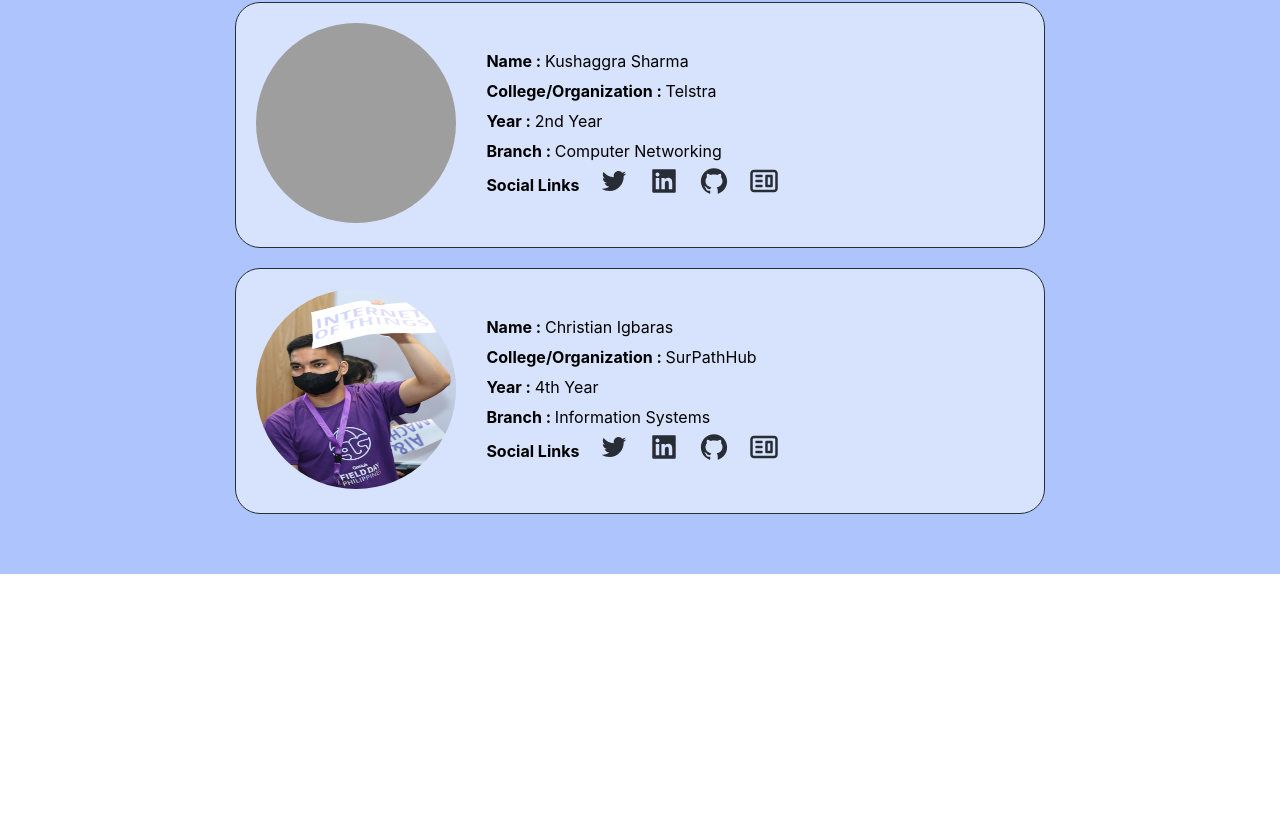
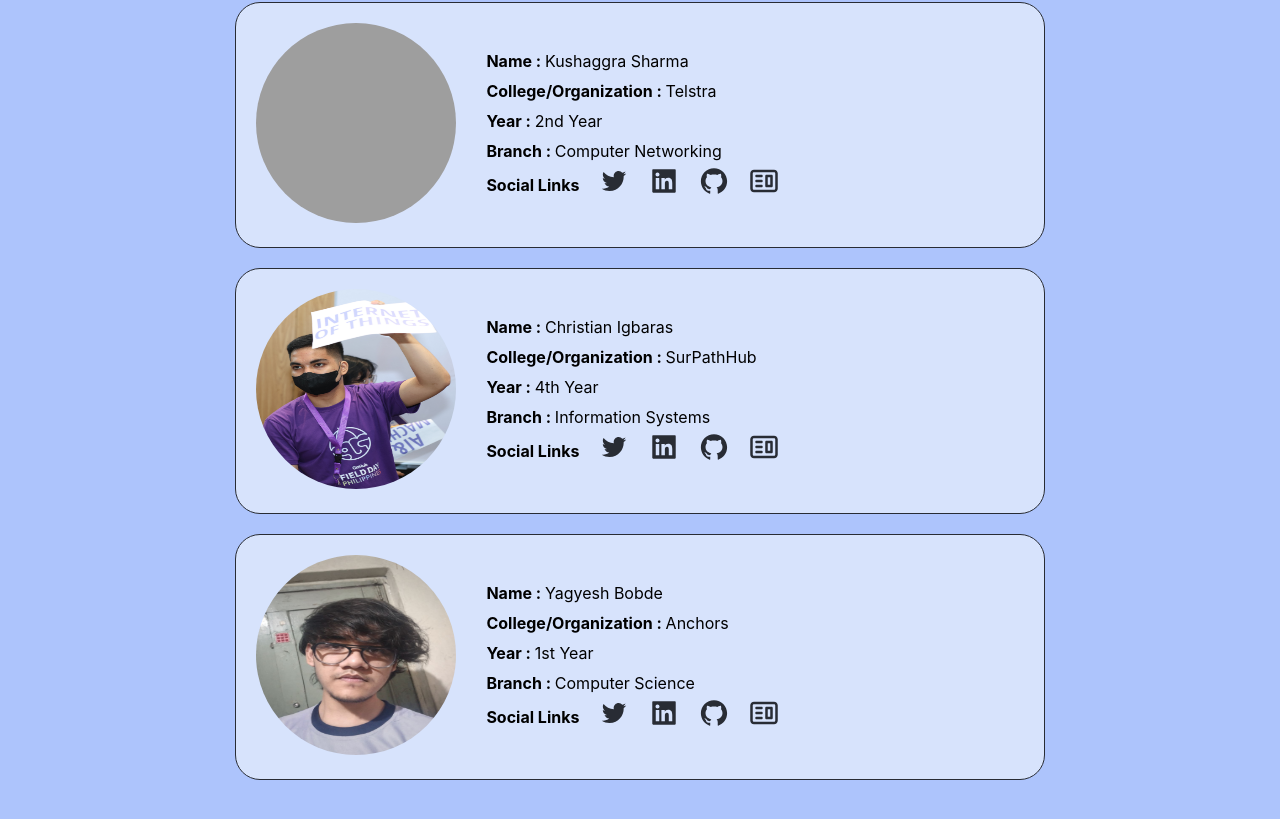
Before and after one commit to Prakharsharma2206/Hacktober22, a React (Create React App) app: page / in a window 1280 px wide. Shown: the part 355-1174 px from the top of the page. Before the commit the page ends 929 px from the top, so only its background shows below. Built offline with nearby package versions, Linux system fonts and the light colour scheme; grey boxes are pictures that could not be loaded.

Commit message:
added a  new card

```diff
--- a/src/App.js
+++ b/src/App.js
@@ -200,6 +200,54 @@ function App() {
             </div>
           </div>
         </div>
+
+        <div className="Card">
+          <div className="Left-Section">
+            <img
+              src="./Images/yagyesh.jpg"
+              alt="Yagyesh Bobde"
+              className="profile-image"
+            />
+          </div>
+          <div className="Right-Section">
+            <div>
+              <strong>Name : </strong> Yagyesh Bobde
+            </div>
+            <div>
+              <strong>College/Organization : </strong>
+              Anchors
+            </div>
+            <div>
+              <strong>Year : </strong> 1st Year
+            </div>
+            <div>
+              <strong>Branch : </strong> Computer Science
+            </div>
+            <div className="Social">
+              <strong>Social Links</strong>
+              <div className="icons">
+                <a href="https://bit.ly/yb-twitter">
+                  <AiOutlineTwitter size={30} />
+                </a>
+
+                <a href="https://bit.ly/yb-linkedin">
+                  <AiFillLinkedin size={30} />
+                </a>
+                <a href="https://bit.ly/github_yb">
+                  <AiOutlineGithub size={30} />
+                </a>
+                <a
+                  href="https://bit.ly/yb-linkedin"
+                  target="_blank"
+                  rel="noreferrer"
+                >
+                  <CgWebsite size={30} />
+                </a>
+              </div>
+            </div>
+          </div>
+        </div>
+
         {/* Change the image name and add your image in the Images folder in Public folder */}
         {/* Copy Line 25 to 70 and paste it below the last card and change the details accordingly. */}
       </div>
```
Also changed, not shown: public/Images/yagyesh.jpg (added).
